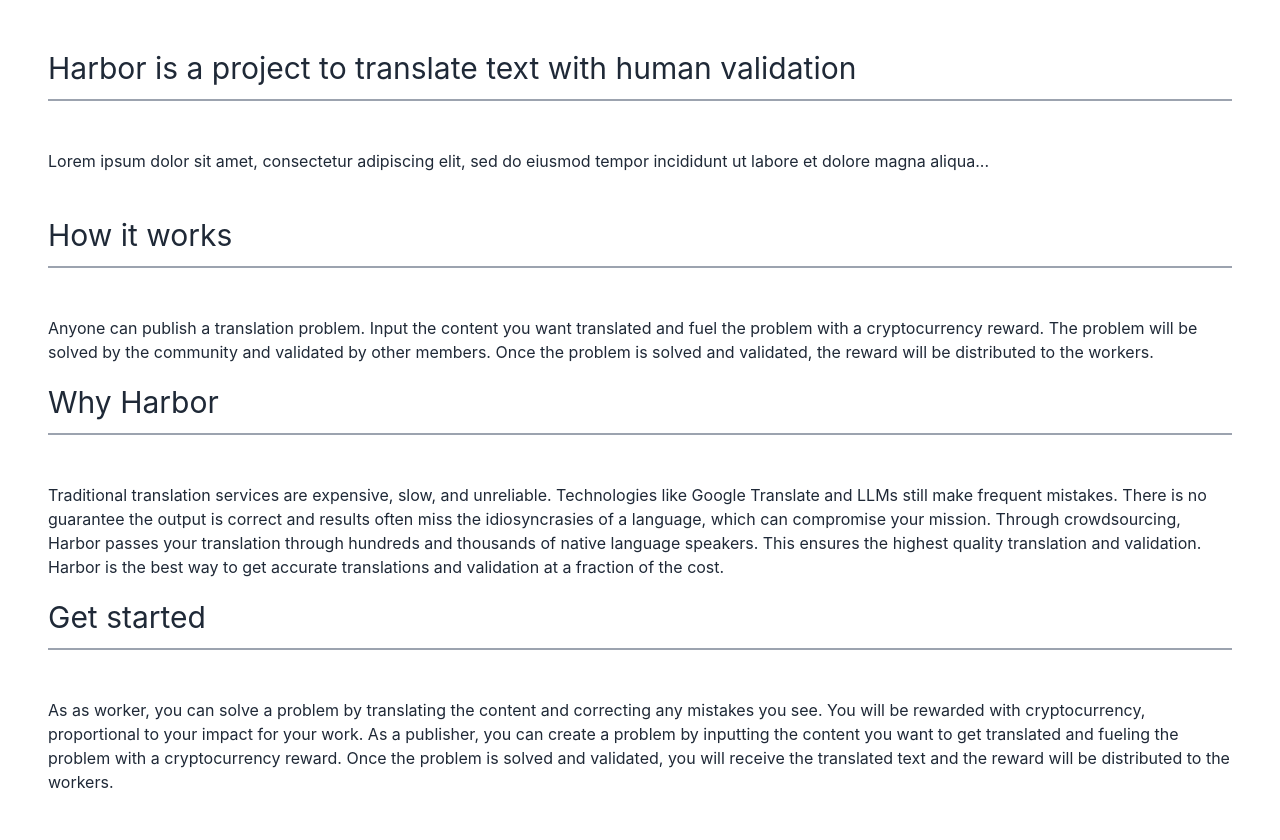
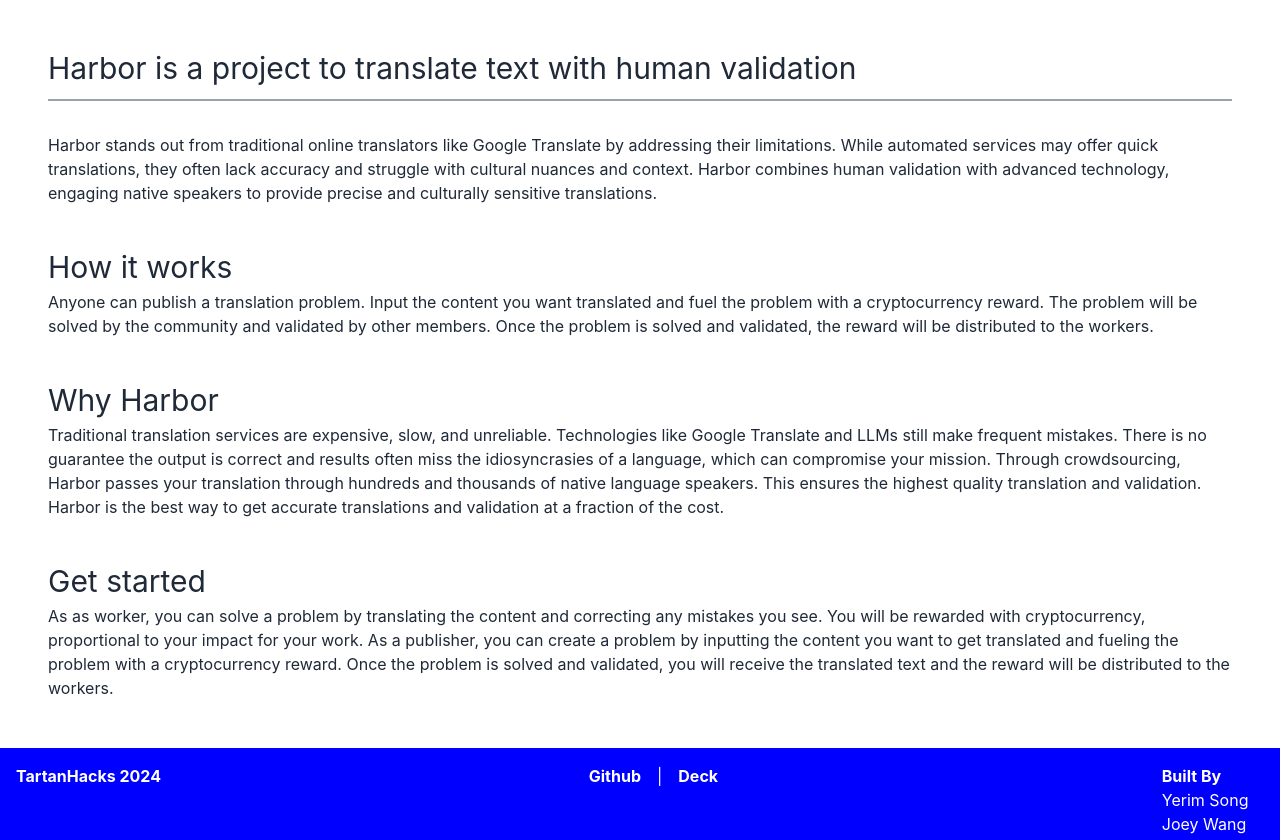
Before and after one commit to useharbor/harbor, a React (Create React App) app: page / in a window 1280 px wide. Shown: the part 905-1745 px from the top of the page. Built offline with nearby package versions, Linux system fonts and the light colour scheme.

Commit message:
Small changes

```diff
--- a/src/components/GetData.js
+++ b/src/components/GetData.js
@@ -11,20 +11,20 @@ export async function GetRole(user_id) {
     return emailUsersSnapshot.docs[0].data().role;
 }
 
-export function GetName(user_id) {
+export async function GetName(user_id) {
     const db = firebase.firestore();
-    const emailUsersSnapshot = db.collection("Roles").where("user_id", "==", user_id).get();
+    const emailUsersSnapshot = await db.collection("Roles").where("user_id", "==", user_id).get();
     return emailUsersSnapshot.docs[0].data().name;
 }
 
-export function GetEmail(user_id) {
+export async function GetEmail(user_id) {
     const db = firebase.firestore();
-    const emailUsersSnapshot = db.collection("Roles").where("user_id", "==", user_id).get();
+    const emailUsersSnapshot = await db.collection("Roles").where("user_id", "==", user_id).get();
     return emailUsersSnapshot.docs[0].data().email;
 }
 
-export function GetPassword(user_id) {
+export async function GetPassword(user_id) {
     const db = firebase.firestore();
-    const emailUsersSnapshot = db.collection("Roles").where("user_id", "==", user_id).get();
+    const emailUsersSnapshot = await db.collection("Roles").where("user_id", "==", user_id).get();
     return emailUsersSnapshot.docs[0].data().password;
 }
--- a/src/components/publisher_profile.js
+++ b/src/components/publisher_profile.js
@@ -1,6 +1,9 @@
 import React from 'react';
+import { useCurrentUser } from "../UserContext";
 
 export default function Solver_Profile() {
+    const { currentUser, setCurrentUser } = useCurrentUser();
+
     return (
         <>
             <div className="p-12">
@@ -10,9 +13,7 @@ export default function Solver_Profile() {
                 </div>
                 <div className="mb-10 font-bold text-[20px]">
                     <ul>
-                        <li className="mb-4">Name: </li>
-                        <li className="mb-4">Username: </li>
-                        <li className="mb-4">Email: </li>
+                        <li className="mb-4">Username/Email: {currentUser[0]} </li>
                     </ul>
                 </div>
                 <div className="mb-8 font-bold text-[20px]">
--- a/src/components/solver_profile.js
+++ b/src/components/solver_profile.js
@@ -1,6 +1,9 @@
 import React from 'react';
+import { useCurrentUser } from "../UserContext";
 
 export default function Solver_Profile() {
+    const { currentUser, setCurrentUser } = useCurrentUser();
+
     return (
         <>
             <div className="p-12">
@@ -10,9 +13,7 @@ export default function Solver_Profile() {
                 </div>
                 <div className="mb-8 font-bold text-[20px]">
                     <ul>
-                        <li>Name: </li>
-                        <li>Username: </li>
-                        <li>Email: </li>
+                        <li>Username/Email: </li>
                     </ul>
                 </div>
                 <div className="mb-8 font-bold text-[20px]">
--- a/src/pages/Home.js
+++ b/src/pages/Home.js
@@ -40,13 +40,16 @@ export default function Home() {
         </div>
       </div>
       <div className="text-gray-800 p-12">
-        <h2 className="text-[30px] mb-12 border-b-2 border-gray-400 pb-2">Harbor is a project to translate text with human validation</h2>
+        <h2 className="text-[30px] mb-8 border-b-2 border-gray-400 pb-2">Harbor is a project to translate text with human validation</h2>
         <p className="mb-10">
-          Lorem ipsum dolor sit amet, consectetur adipiscing elit, sed do
-          eiusmod tempor incididunt ut labore et dolore magna aliqua...
+        Harbor stands out from traditional online translators like Google Translate
+        by addressing their limitations. While automated services may offer quick
+        translations, they often lack accuracy and struggle with cultural nuances
+        and context. Harbor combines human validation with advanced technology,
+        engaging native speakers to provide precise and culturally sensitive translations.
         </p>
 
-        <h2 className="text-[30px] mb-12 border-b-2 border-gray-400 pb-2">How it works</h2>
+        <h2 className="text-[30px] mb-18 mt-10">How it works</h2>
         <p className="mb-4">
           Anyone can publish a translation problem. Input the content you want
           translated and fuel the problem with a cryptocurrency reward. The
@@ -55,7 +58,7 @@ export default function Home() {
           distributed to the workers.
         </p>
 
-        <h2 className="text-[30px] mb-12 border-b-2 border-gray-400 pb-2">Why Harbor</h2>
+        <h2 className="text-[30px] mb-18 mt-10">Why Harbor</h2>
         <p className="mb-4">
           Traditional translation services are expensive, slow, and unreliable.
           Technologies like Google Translate and LLMs still make frequent
@@ -67,7 +70,7 @@ export default function Home() {
           get accurate translations and validation at a fraction of the cost.
         </p>
 
-        <h2 className="text-[30px] mb-12 border-b-2 border-gray-400 pb-2">Get started</h2>
+        <h2 className="text-[30px] mb-18 mt-10">Get started</h2>
         <p>
           As as worker, you can solve a problem by translating the content and
           correcting any mistakes you see. You will be rewarded with
--- a/src/pages/Profile.js
+++ b/src/pages/Profile.js
@@ -9,10 +9,10 @@ export default function Profile() {
     return (
         <>
             <div>
-                {currentUser == 'solver' && <ul>
+                {currentUser && currentUser[1] == 'solver' && <ul>
                     <Solver_Profile></Solver_Profile>
                 </ul>}
-                {currentUser == 'publisher' && <ul>
+                {currentUser && currentUser[1] == 'publisher' && <ul>
                     <Publisher_Profile></Publisher_Profile>
                 </ul>}
             </div>
```
